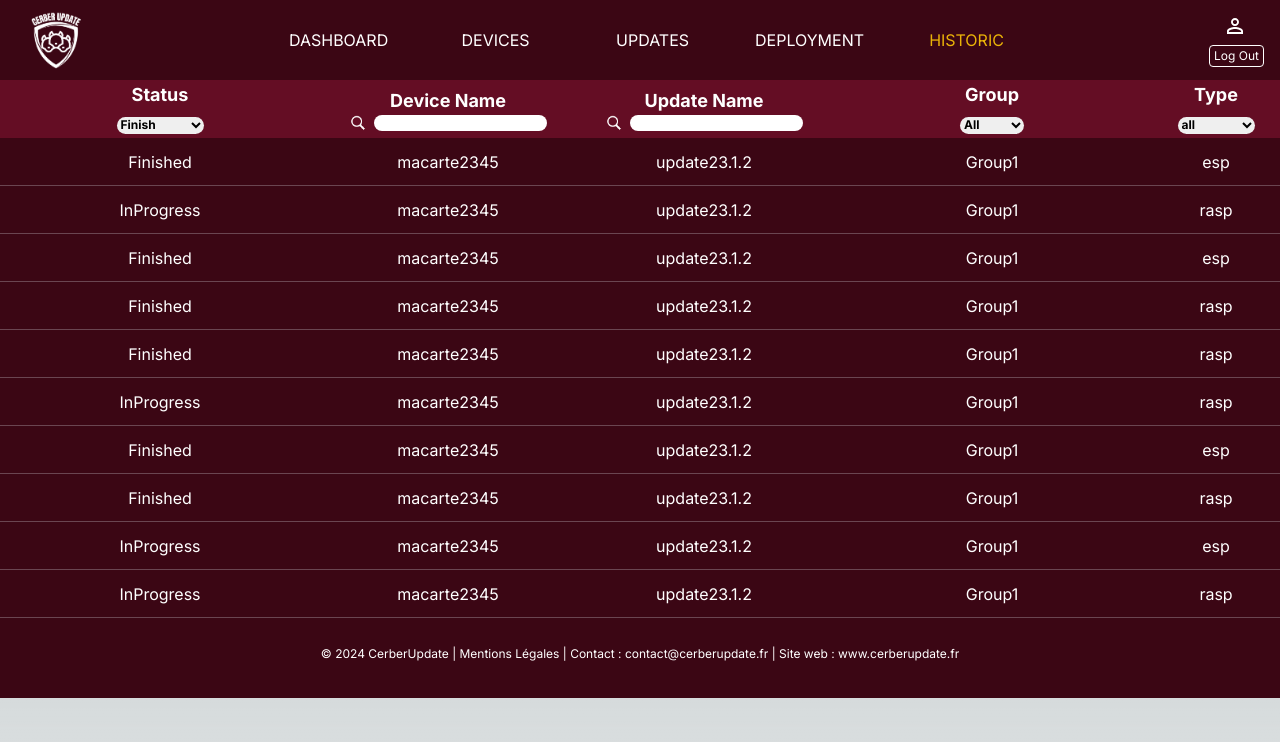
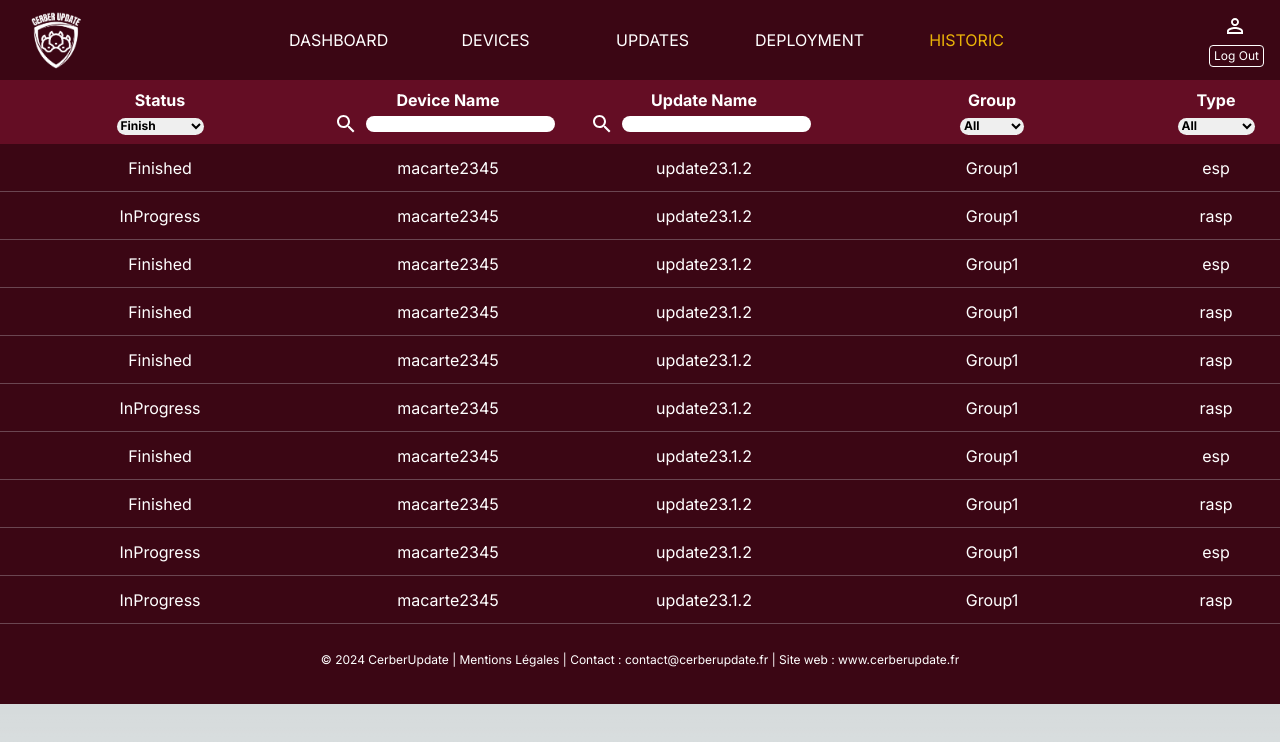
Before and after one commit to benjaminbaret/cerber-web-app, a Next.js app: page /historic in a window 1280 px wide. Shown: the top 742 px of the page. Built offline with nearby package versions, Linux system fonts and the light colour scheme.

Commit message:
changements matin 23/01

```diff
--- a/src/app/deployment/page.tsx
+++ b/src/app/deployment/page.tsx
@@ -104,18 +104,23 @@ const DeploymentPage = () => {
         };
         lireFichier();
     }, []);
+
     return (
-        <div>
+
+        <div className="bg-darkPurple text-white">
+
             <Navbar currentPage="deployment" />
-            <div className="fixed top-20 w-full bg-darkPurple z-50 sticky">
-                <div className="pb-8 flex justify-center items-center">
-                <div style={{ display: 'flex', alignItems: 'center' }}>
-                    <PopUpDeploy/>
+            <div className="w-full bg-darkPurple top-20 container flex justify-center items-center">
+                <div className="grid grid-cols-1 gap-5 ">
+                    <PopUpDeploy />
                 </div>
             </div>
-            </div>
-            <table className="w-full bg-darkPurple text-white justify-between items-center h-full overflow-auto relative">
-                <thead className="h-50 fixed sticky top-40 w-full bg-darkPurple z-50 bg-intermediatePurple text-md">
+
+            <div id="pageContent" className="w-full bg-darkPurple text-white justify-between items-center h-full">
+
+                <table className="w-full  mt-5 mb-6 justify-between items-center relative">
+
+                    <thead className="h-16 w-full bg-darkPurple z-50 bg-intermediatePurple text-md">
                         <th key="column1" id="selectAllId" className="w-1/7">
                             <div>Progress</div>
                         </th>
@@ -134,6 +139,7 @@ const DeploymentPage = () => {
                     </thead>
                     {contenuDisplay(tableauContenu)}
                 </table>
+            </div>
             <Footer />
         </div>
     );
--- a/src/app/devices/page.tsx
+++ b/src/app/devices/page.tsx
@@ -152,8 +152,8 @@ const devicesPage = () => {
 
             <div id="pageContent" className="w-full bg-darkPurple text-white justify-between items-center h-full">
                 <table className="w-full mt-5 mb-6 justify-between items-center h-full relative">
-                    <thead className=" w-full bg-darkPurple z-50 bg-intermediatePurple text-md">
-                        <tr className=" w-full bg-darkPurple z-50 bg-intermediatePurple text-md">
+                    <thead className="h-16 w-full bg-darkPurple z-50 bg-intermediatePurple text-md">
+                        <tr className="w-full bg-darkPurple z-50 bg-intermediatePurple text-md">
                             <th key="column1" className="w-1/7">
                                 <div>Select All</div>
                                 <div className="flex items-center justify-center pt-2 pb-2">
--- a/src/app/historic/page.tsx
+++ b/src/app/historic/page.tsx
@@ -2,6 +2,8 @@
 import Navbar from "../component/header/navbar";
 import React, { useEffect, useState } from 'react';
 import Footer from "../component/footer/footer";
+import SearchIcon from '@mui/icons-material/Search';
+
 //import supabase from '../connexionDatabase/connectToDatabase';
 
 /*const changeStatus = async () => {
@@ -159,11 +161,6 @@ import Footer from "../component/footer/footer";
 };*/
 
 
-
-
-
-
-
 const contenuDisplay: (tableauContenu: string[][]) => React.ReactNode = (tableauContenu) => {
     return (
         <tbody>
@@ -219,14 +216,15 @@ const HistoricPage = () => {
         };
         lireFichier();
     }, []);
+
     return (
         <div>
             <Navbar currentPage="historic" />
             <table className="w-full bg-darkPurple text-white justify-between items-center h-full overflow-auto relative">
-                <thead className="fixed sticky top-20 w-full bg-darkPurple z-50  bg-intermediatePurple text-lg">
+                <thead className="h-16 top-20 w-full bg-darkPurple z-50 bg-intermediatePurple text-md">
                     <th key="column1" id="changeStatusID" className="w-1/4">
                         <div>Status</div>
-                        <select /*onChange={changeStatus}*/ id="searchInputStatus" className="text-black text-xs rounded-full">
+                        <select /*onChange={changeStatus}*/ id="searchInputStatus" className="text-black text-xs rounded-full ">
                                 <option value="finish">Finish</option>
                                 <option value="progress">In Progress</option>
                                 <option value="abort">Abort</option>
@@ -235,15 +233,15 @@ const HistoricPage = () => {
                     <th key="column2" className="w-1/5">
                         <div>Device Name</div>
                         <div className="flex items-center justify-center">
-                            <img src="images/loupe.png" className="h-4 mr-2" /*onClick={inputSearchName}*/ />
-                            <input type="text" id="searchInputName" className="text-black text-xs rounded-full" />
+                            <SearchIcon fontSize="medium" className="h-5" /*onClick={inputSearchName}*/ />
+                            <input type="text" id="searchInputName" className="text-black text-xs rounded-full" style={{ paddingLeft: '8px', paddingRight: '8px', marginLeft:'8px', marginRight:'8px' }}/>
                         </div>
                     </th>
                     <th key="column3" className="w-1/5">
                         <div>Update Name</div>
                         <div className="flex items-center justify-center">
-                            <img src="images/loupe.png" className="h-4 mr-2" /*onClick={inputSearchUpdateName} *//>
-                            <input type="text" id="searchInputNameUpdate" className="text-black text-xs rounded-full" />
+                            <SearchIcon fontSize="medium" className="h-5" /*onClick={inputSearchUpdateName} */ />
+                            <input type="text" id="searchInputNameUpdate" className="text-black text-xs rounded-full" style={{ paddingLeft: '8px', paddingRight: '8px', marginLeft:'8px', marginRight:'8px' }}/>
                         </div>
                     </th>
                     <th key="column4" id="groupNameID" className="w-1/4">
@@ -257,7 +255,7 @@ const HistoricPage = () => {
                     <th key="column5" id="typeID" className="w-1/4">
                         <div>Type</div>
                         <select /*onChange={changeType}*/ id="searchInputTypeID" className="text-black text-xs rounded-full">
-                                <option value="all">all</option>
+                                <option value="all">All</option>
                                 <option value="rasp">rasp3457</option>
                                 <option value="esp">esp32</option>
                         </select>
--- a/src/app/updates/page.tsx
+++ b/src/app/updates/page.tsx
@@ -6,6 +6,8 @@ import PopUpUpdates from "../component/popupupdates/page";
 import PopUpDeleteDevice from "../component/popupdeletedevice/page";
 import SouthIcon from '@mui/icons-material/South';
 import NorthIcon from '@mui/icons-material/North';
+import SearchIcon from '@mui/icons-material/Search';
+
 /*import supabase from '../../connexionDatabase/connectToDatabase';*/
 
 /*const handleDelete = () => {
@@ -261,20 +263,17 @@ const UpdatesPage = () => {
 
         <div className="bg-darkPurple text-white">
 
-                <div>
             <Navbar currentPage="updates" />
-                </div>
-
-                    <div className="flex justify-center items-center">
-                        <div className="grid grid-cols-2 gap-5">
+            <div className="w-full bg-darkPurple top-20 container flex justify-center items-center">
+                <div className="grid grid-cols-2 gap-5 ">
                     <PopUpUpdates />
                     <PopUpDeleteDevice />
                 </div>
             </div>
 
             <div id="pageContent" className="w-full bg-darkPurple text-white justify-between items-center h-full">
-                    <table className="w-full mt-5 mb-6 justify-between items-center h-full relative ">
-                        <thead className=" w-full bg-darkPurple z-50 bg-intermediatePurple text-md">
+                <table className="w-full mt-5 mb-6 justify-between items-center relative ">
+                    <thead className=" h-16 w-full bg-darkPurple z-50 bg-intermediatePurple text-md">
                         <tr>
                             <th key="column1" id="selectAllId" className="w-1/4">
                                 <div className="flex flex-col items-center justify-center">
@@ -284,17 +283,15 @@ const UpdatesPage = () => {
                                     </div>
                                 </div>
                             </th>
-
                             <th key="column3" className="w-1/4">
                                 <div className="flex flex-col items-center justify-center">
                                     <div>Software</div>
                                     <div className="flex items-center justify-center pt-2 pb-2">
-                                            <img src="images/loupe.png" className="h-4 mr-1" /*onClick={inputSearchName}*/ />
+                                        <SearchIcon className="h-5" /*onClick={inputSearchName}*/ />
                                         <input type="text" id="searchInputSoft" className="text-black text-xs rounded-full" style={{ paddingLeft: '8px', paddingRight: '8px' }} />
                                     </div>
                                 </div>
                             </th>
-
                             <th key="column2" className="w-1/4">
                                 <div className="flex flex-col items-center justify-center">
                                     <div>Date/Time</div>
```
Lines whose indentation alone changed are shown as unchanged.
